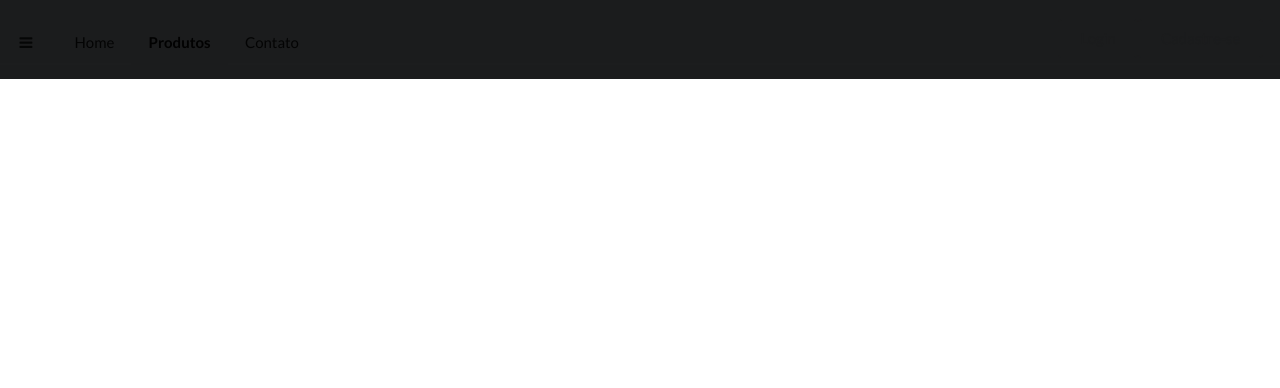
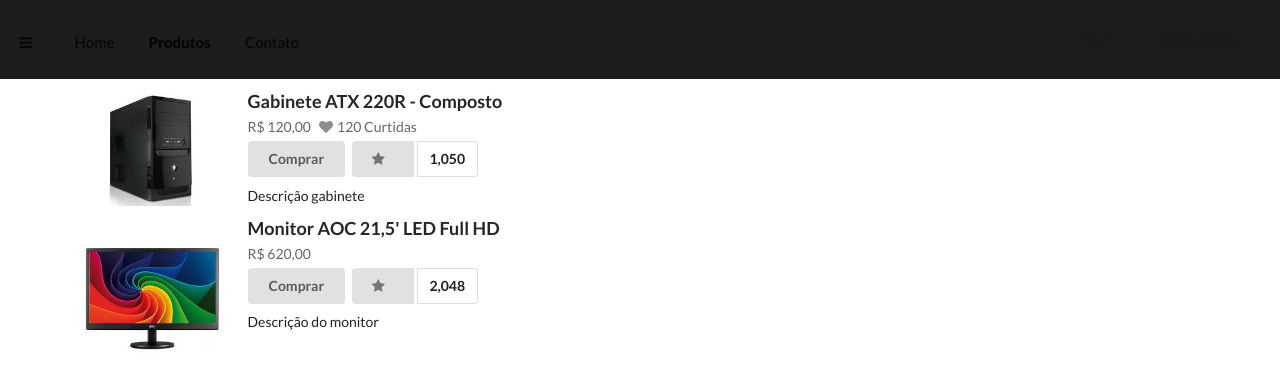
Before and after one commit to erivanborges/agostinho-ecommerce, a plain HTML site: page produto.html in a window 1280 px wide. Drawn offline with Linux system fonts and the light colour scheme.

Commit message:
Alteracao projeto de Front-End Agostinho

```diff
--- a/produto.html
+++ b/produto.html
@@ -37,6 +37,70 @@
                 </div>
             </div>
         </div>
+
+        <div class="ui vertical stripe segment">
+            <div class="ui middle aligned stackable grid container">
+                <div class="row">
+                    <div class="eight wide column">
+                        <div class="ui items">
+                            <div class="item">
+                                <div class="ui small image">
+                                    <img src="assets/imagens/produtos/gabinete.jpg" alt="Gabinete ATX">
+                                </div>
+                                <div class="content">
+                                    <div class="header">Gabinete ATX 220R - Composto</div>
+                                    <div class="meta">
+                                        <span class="price">R$ 120,00</span>
+                                        <span class="likes">
+                                            <i class="like icon"></i> 120 Curtidas
+                                        </span>
+                                    </div>
+                                    <div class="meta">
+                                        <button class="ui button">Comprar</button>
+                                        <div class="ui labeled button" tabindex="0">
+                                            <div class="ui button">
+                                              <i class="star icon"></i>
+                                            </div>
+                                            <a class="ui basic label">
+                                              1,050
+                                            </a>
+                                          </div>
+                                    </div>
+                                    <div class="description">
+                                        <p>Descrição gabinete</p>
+                                    </div>
+                                </div>
+                            </div>
+                            <div class="item">
+                                <div class="ui small image">
+                                    <img src="assets/imagens/produtos/monitor.jpg" alt="Monitor">
+                                </div>
+                                <div class="content">
+                                    <div class="header">Monitor AOC 21,5' LED Full HD</div>
+                                    <div class="meta">
+                                        <span class="price">R$ 620,00</span>
+                                    </div>
+                                    <div class="meta">
+                                        <button class="ui button">Comprar</button>
+                                        <div class="ui labeled button" tabindex="0">
+                                            <div class="ui button">
+                                              <i class="star icon"></i>
+                                            </div>
+                                            <a class="ui basic label">
+                                              2,048
+                                            </a>
+                                          </div>
+                                    </div>
+                                    <div class="description">
+                                        <p>Descrição do monitor</p>
+                                    </div>
+                                </div>
+                            </div>
+                        </div>
+                    </div>
+                </div>
+            </div>
+        </div>
     </div>
 
 </body>
```
